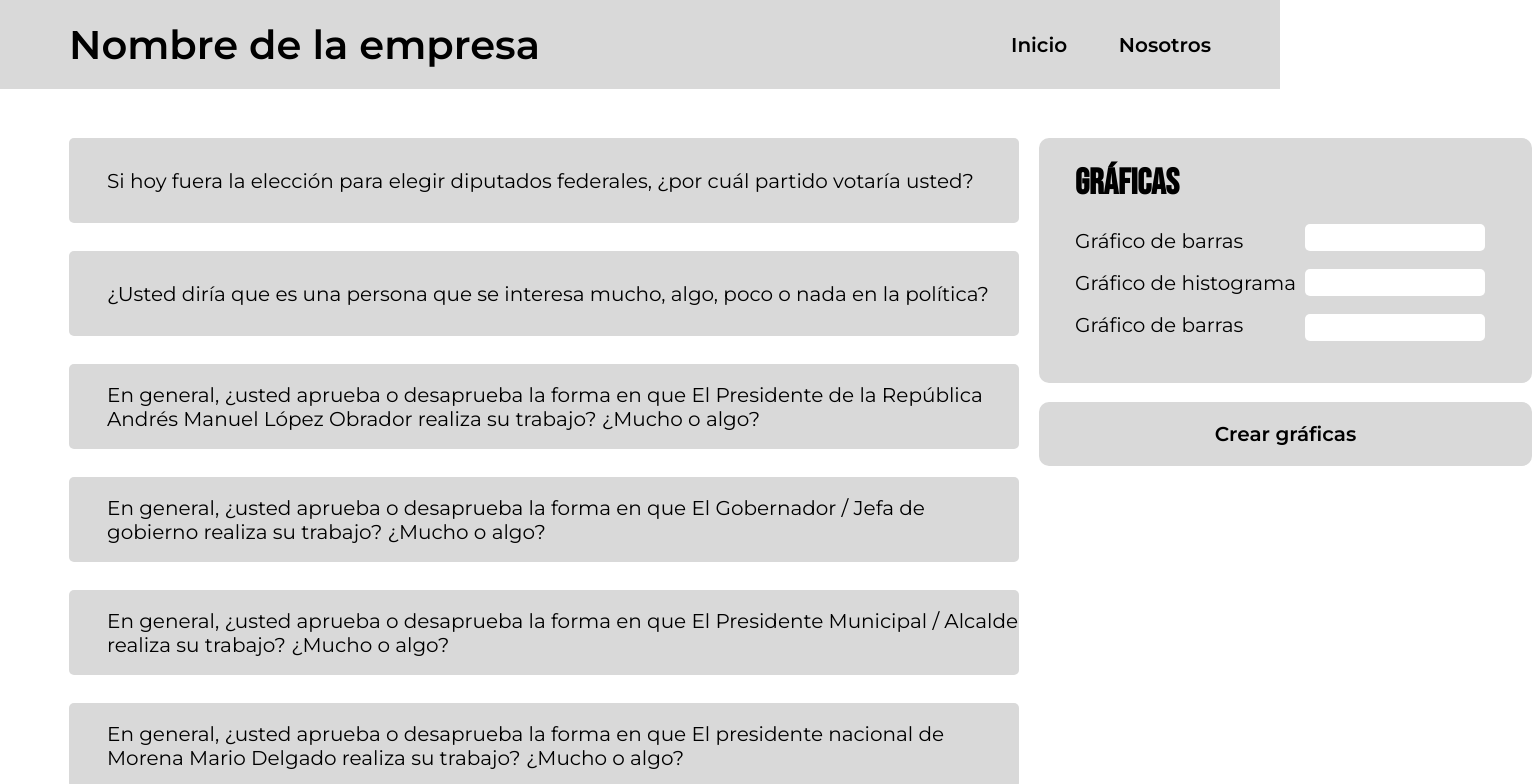
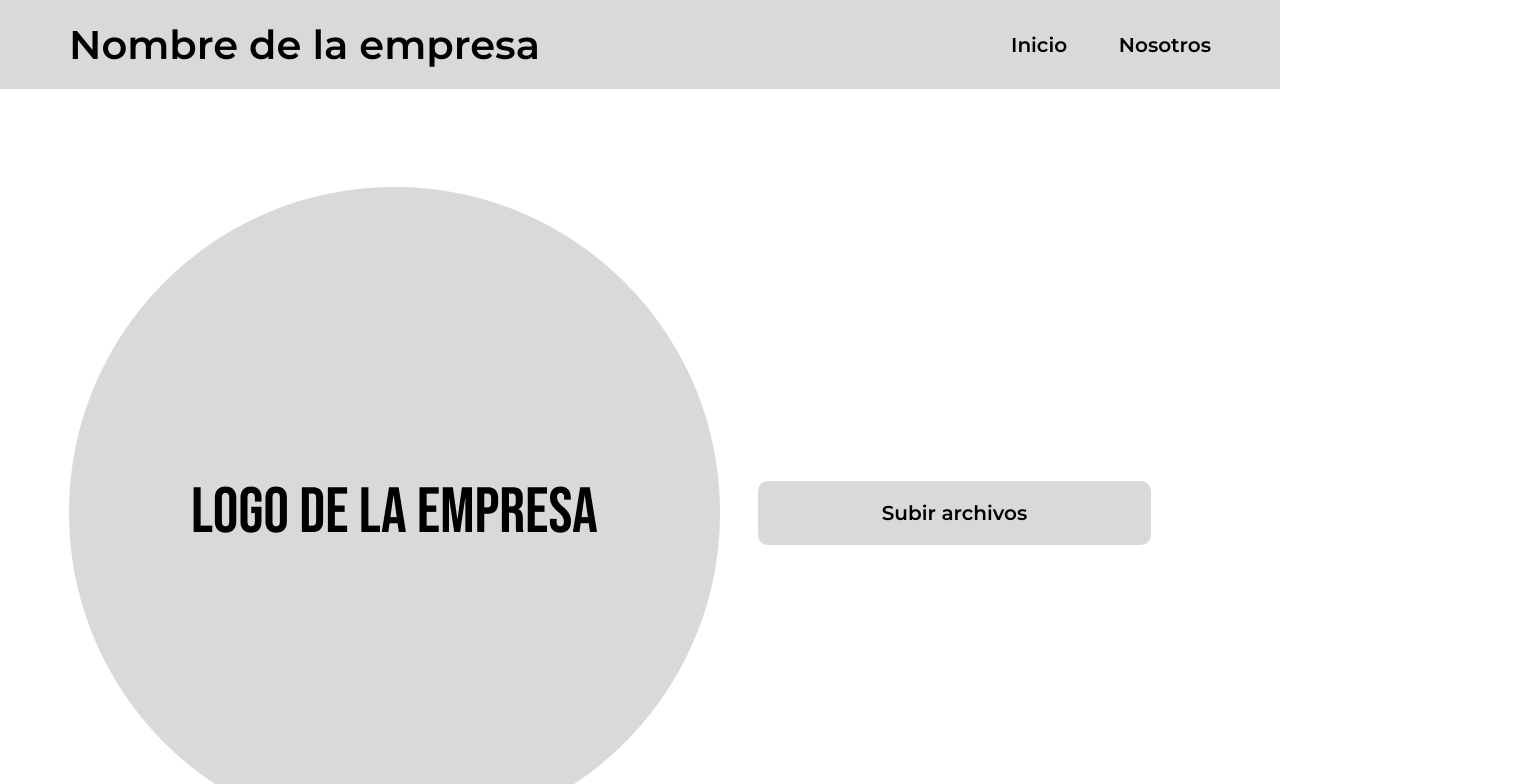
Before and after one commit to Edwardreyessp/encuestas-deploy, a React (Create React App) app: page / in a window 1280 px wide. Shown: the top 784 px of the page, 1532 px wide, since content can reach past the window. Built offline with nearby package versions, Linux system fonts and the light colour scheme.

Commit message:
upload files

```diff
--- a/src/App.jsx
+++ b/src/App.jsx
@@ -1,13 +1,15 @@
-// import Files from "./components/Files";
+import { useState } from "react";
+import Files from "./components/Files";
 import Navbar from "./components/Navbar";
 import Questions from "./components/Questions";
 
 const App = () => {
+  const [done, setDone] = useState(false);
+
   return (
     <>
-      <Navbar />
-      {/* <Files /> */}
-      <Questions />
+      <Navbar setDone={setDone}/>
+      {done ? <Questions /> : <Files setDone={setDone} />}
     </>
   );
 };
--- a/src/components/Files.jsx
+++ b/src/components/Files.jsx
@@ -1,22 +1,38 @@
+import { useState } from "react";
 import logo from "../images/logo.png";
 
-const Files = () => {
+const Files = ({ setDone }) => {
+  const [files, setFiles] = useState(null);
+
+  const subirArchivo = (e) => {
+    setFiles(e.target.files);
+  };
+
   return (
     <main className="Files">
       <img src={logo} alt="Logo de la empresa" />
       <section className="Upload-files">
-        <div className="Button-validate">
-          <div className="Button">
-            <h3>Subir cuestionario</h3>
+        <form className="Button-validate">
+          <label htmlFor="file" className="Button">
+            Subir archivos
+          </label>
+          <input type="file" id="file" multiple onChange={subirArchivo} />
+          {files !== null ? (
+            <span className="material-symbols-outlined">done</span>
+          ) : (
+            <span className="hide-done" />
+          )}
+        </form>
+        {files !== null ? (
+          <div className="Button-validate">
+            <label className="Button" onClick={() => setDone(true)}>
+              Aceptar
+            </label>
+            <span className="hide-done" />
           </div>
-          <span className="material-symbols-outlined">done</span>
-        </div>
-        <div className="Button-validate">
-          <div className="Button">
-            <h3>Subir respuestas</h3>
-          </div>
-          <span className="material-symbols-outlined">done</span>
-        </div>
+        ) : (
+          ""
+        )}
       </section>
     </main>
   );
--- a/src/components/Navbar.jsx
+++ b/src/components/Navbar.jsx
@@ -1,13 +1,13 @@
 import { Link } from "react-router-dom";
 
-const Navbar = () => {
+const Navbar = ({ setDone }) => {
   return (
     <main className="Navbar">
       <Link to="/">
         <h1>Nombre de la empresa</h1>
       </Link>
       <section className="Routes">
-        <Link className="Inicio" to="/">
+        <Link className="Inicio" to="/" onClick={() => setDone(false)}>
           <h4>Inicio</h4>
         </Link>
         <Link to="/nosotros">
--- a/src/scss/_files.scss
+++ b/src/scss/_files.scss
@@ -8,12 +8,17 @@
     .Button-validate {
       @include centrar;
 
+      input[type="file"] {
+        display: none;
+      }
+
       .Button {
         margin: 20px;
         background: $color-background;
         width: 393px;
         height: 64px;
         border-radius: 10px;
+        font-weight: 600;
         @include centrar;
       }
 
@@ -26,6 +31,11 @@
         font-size: 40px;
         font-weight: 600;
       }
+
+      .hide-done {
+        width: 40px;
+        height: 40px;
+      }
     }
   }
 }
```
